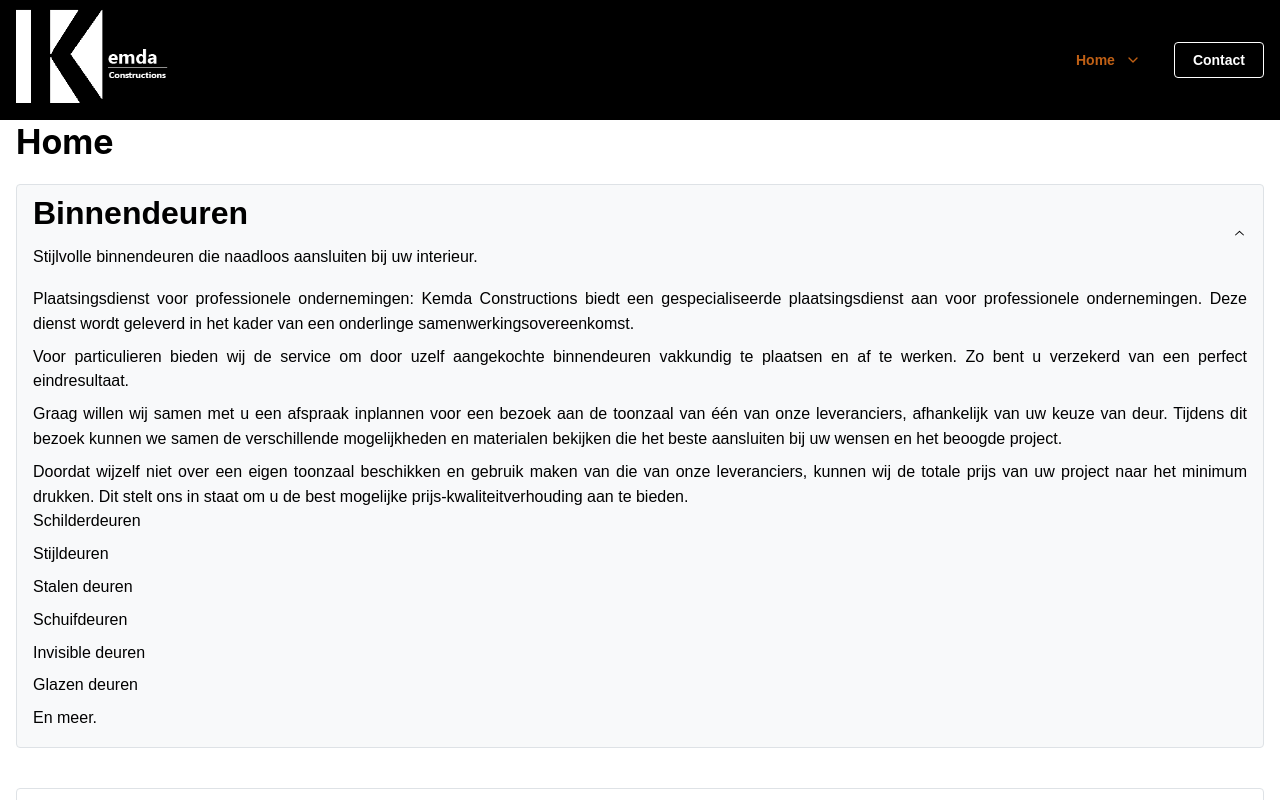
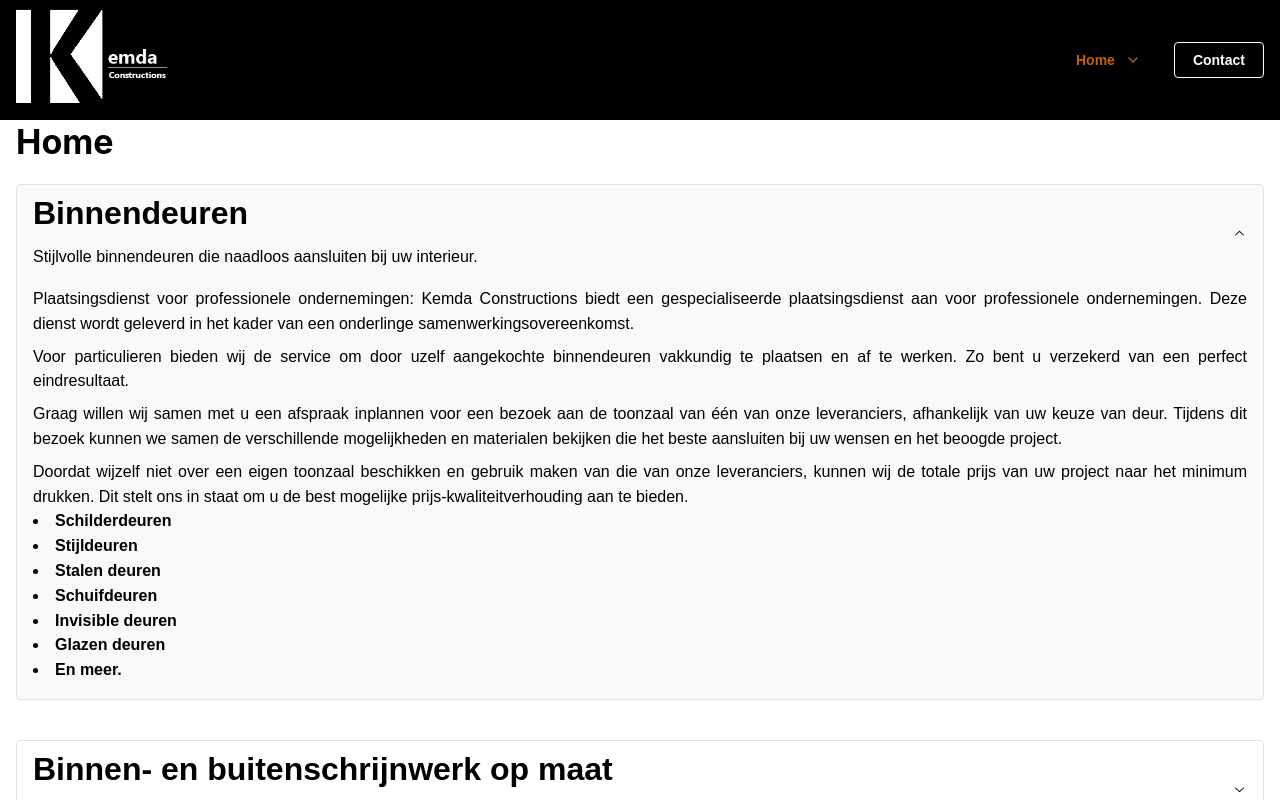
Before and after one commit to Dre-Van-den-Hooff/kemda, a Next.js app: page / in a window 1280 px wide. Both pictures are taken after a click on the button 640 px from the left and 233 px from the top of the page. Shown: the top 800 px of the page. Built offline with nearby package versions, Linux system fonts and the light colour scheme.

Commit message:
Add bullets

```diff
--- a/src/components/projectCard.tsx
+++ b/src/components/projectCard.tsx
@@ -1,7 +1,7 @@
 'use client';
 
 import type { Project } from '@/types/project';
-import { Accordion, Flex, Text } from '@mantine/core';
+import { Accordion, Flex, Text, List } from '@mantine/core';
 
 type Props = {
   project: Project;
@@ -35,13 +35,14 @@ export default function ProjectCard({ project }: Props) {
           )}
           {/* TODO: Bullet points */}
           {project.bulletPoints && (
-            <Flex direction="column" gap="0.5rem">
+            <List>
               {project.bulletPoints.bullets.map((bullet) => (
-                <Text key={bullet.title} ta="justify">
-                  {bullet.title}
-                </Text>
+                <List.Item key={bullet.title}>
+                  <Text fw="bold">{bullet.title}</Text>
+                  <Text>{bullet.description}</Text>
+                </List.Item>
               ))}
-            </Flex>
+            </List>
           )}
         </Accordion.Panel>
       </Accordion.Item>
```
